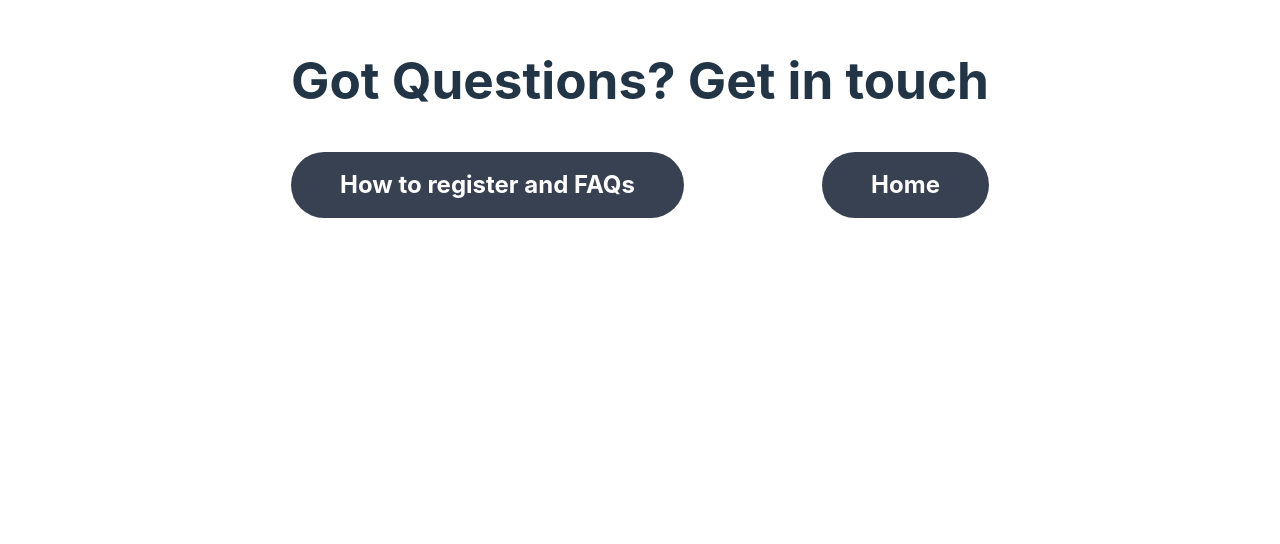
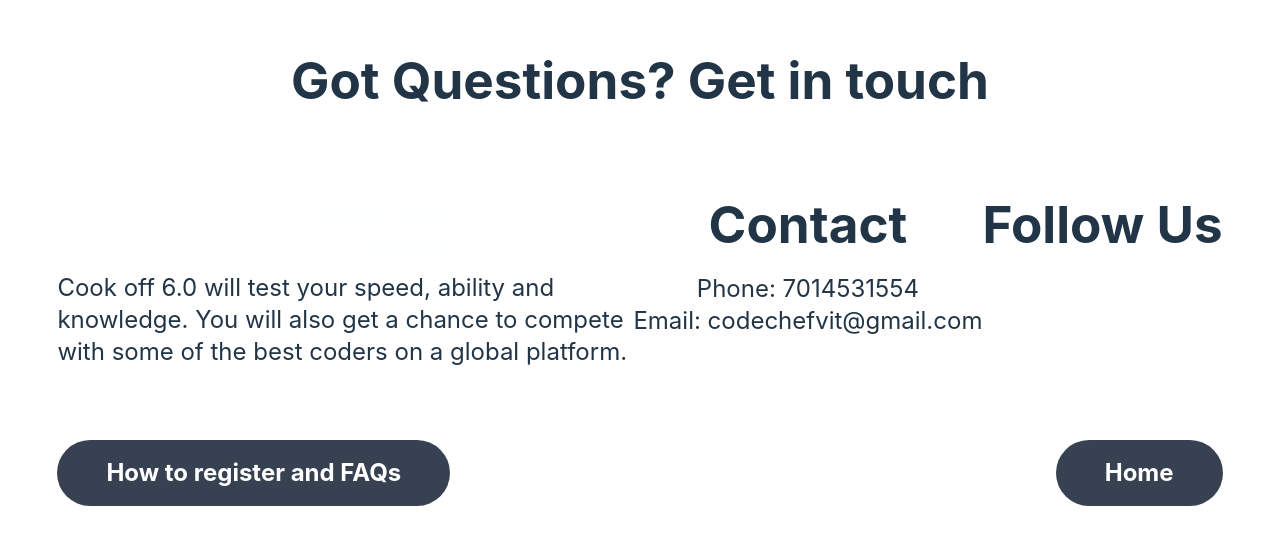
Before and after one commit to CodeChefVIT/COOK-OFF-7.0-landing, a React (Vite) app in the folder frontend/: page /contact-us in a window 1280 px wide. Shown: the top 544 px of the page. Built offline with nearby package versions, Linux system fonts and the light colour scheme.

Commit message:
Fix: Fixes Contact us

```diff
--- a/frontend/src/pages/Contact.jsx
+++ b/frontend/src/pages/Contact.jsx
@@ -2,6 +2,8 @@ import React, { useState } from "react";
 import { Link } from "react-router-dom";
 import { motion } from "framer-motion";
 import Button from "../components/Button";
+
+import Logo from "./../assets/images/mainlogo.png";
 
 const buttonVarients = {
   hover: {
@@ -42,13 +44,32 @@ const HowReg = () => {
     >
       <div>
         <h1 className="py-5 font-bold">Got Questions? Get in touch</h1>
+        <div className="flex flex-col md:flex-row">
+          <div className="py-12">
+            <img src={Logo} alt="codechefLogo" className="w-52 inline pb-5" />
+            <p className="text-2xl max-w-xl text-start">
+              Cook off 6.0 will test your speed, ability and knowledge. You will
+              also get a chance to compete with some of the best coders on a
+              global platform.
+            </p>
+          </div>
+          <div className="py-12">
+            <h1 className="py-5 font-bold">Contact</h1>
+            <p className="text-2xl">Phone: 7014531554</p>
+            <p className="text-2xl">Email: codechefvit@gmail.com</p>
+          </div>
+          <div className="py-12">
+            <h1 className="py-5 font-bold">Follow Us</h1>
+            <p className="text-2xl"></p>
+          </div>
+        </div>
       </div>
 
       <div className="flex py-6 justify-between ">
         <Link to="/how-to-register">
           <Button content={"How to register and FAQs"} />
         </Link>
-        <Link to="/home">
+        <Link to="/">
           <Button content={"Home"} />
         </Link>
       </div>
```
Also changed, not shown: frontend/src/assets/images/mainlogo.png (renamed from frontend/src/assets/images/CC white logo .png).
